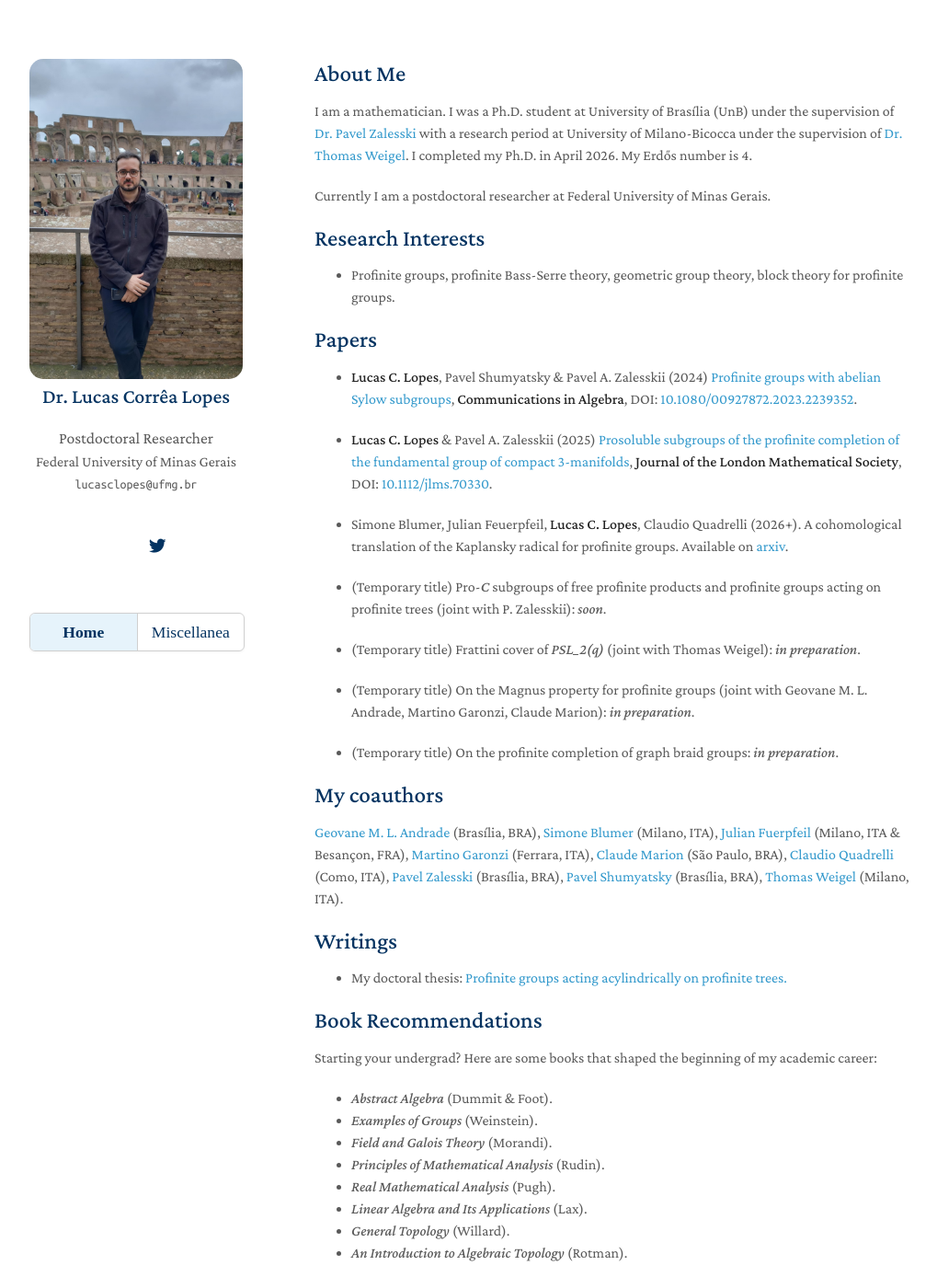
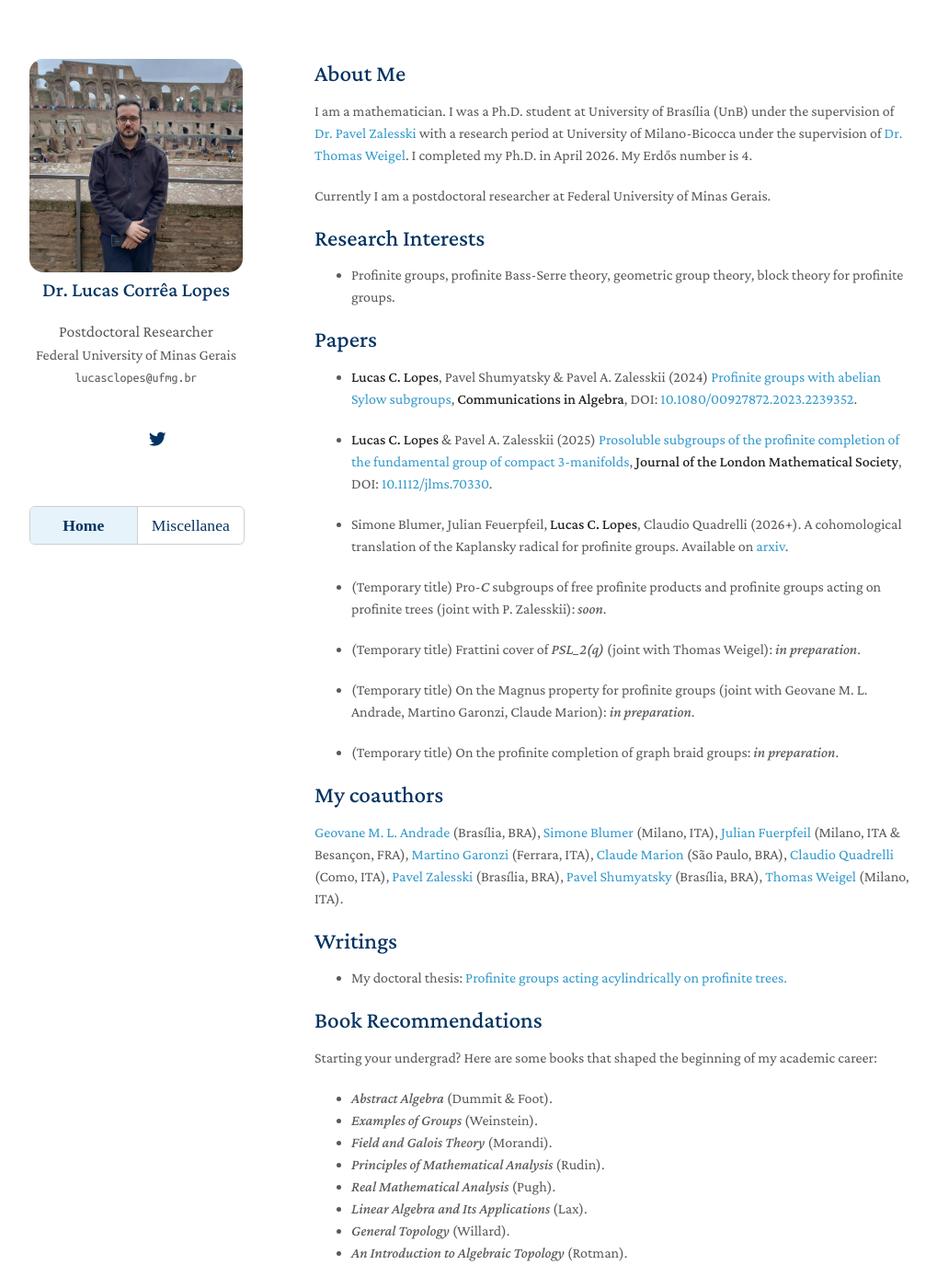
Before and after one commit to lcorrealopes/home, a Jekyll site: the page built from index.md, in a window 1280 px wide and 1400 px high. Shown: the whole window at 92% size, without its empty margins (128-1147 px from the left). Built offline with Jekyll 4.4.1, drawn with Linux system fonts in a browser that asks for light colours; nearby versions of some CDN libraries; a style sheet for code colours, icons or effects is not loaded.

Commit message:
Update minimal-light.scss

```diff
--- a/_sass/minimal-light.scss
+++ b/_sass/minimal-light.scss
@@ -236,6 +236,7 @@ papertitle {
       .image.avatar img {
         border-radius: 15px;
         width: 100%;
+        aspect-ratio: 1 / 1;
         padding: 0;
         object-fit: cover;
         // border: 1px solid #ddd;
@@ -244,8 +245,10 @@ papertitle {
       }
 
     #header .image.avatar {
-      margin: 0 0 1em 0;
-      width: 8.00em;
+      margin: 0 auto 1em auto;
+      width: 100%;
+      max-width: 160px;
+      display: block;
     }
 
 h3, h4, h5, h6 {
@@ -519,13 +522,17 @@ footer {
 
 
    .image.avatar img {
-        border-radius: 15px;
-        width: 117px;
-        padding: 0;
-        object-fit: cover;
-        // border: 1px solid #ddd;
-        // box-shadow: 0 -1px 5px 1px rgba(200, 200, 200, 0.3);
-      }
+      border-radius: 15px;
+      width: 100%;
+      max-width: 160px;
+      aspect-ratio: 1 / 1;
+      padding: 0px;
+      object-fit: cover;
+      display: block;
+      margin: 0 auto;
+      // border: 1px solid #ddd;
+      // box-shadow: 0 -1px 5px 1px rgba(200, 200, 200, 0.3);
+  }
   #head1o2 {
     visibility: hidden;
   }
@@ -579,9 +586,13 @@ footer {
 
   .image.avatar img {
       border-radius: 15px;
-      width: 95px;
-      padding:0px;
+      width: 100%;
+      max-width: 160px;
+      aspect-ratio: 1 / 1;
+      padding: 0px;
       object-fit: cover;
+      display: block;
+      margin: 0 auto;
       // border: 1px solid #ddd;
       // box-shadow: 0 -1px 5px 1px rgba(200, 200, 200, 0.3);
   }
```
